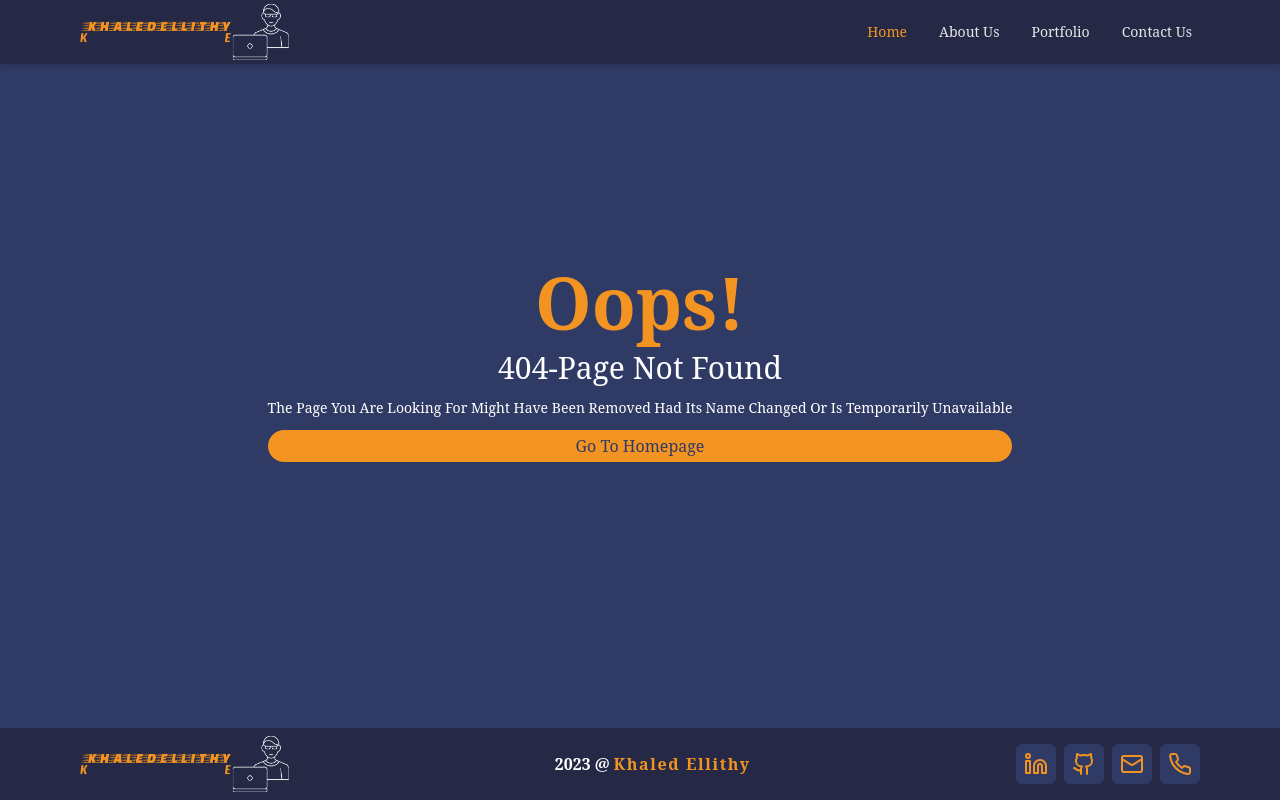
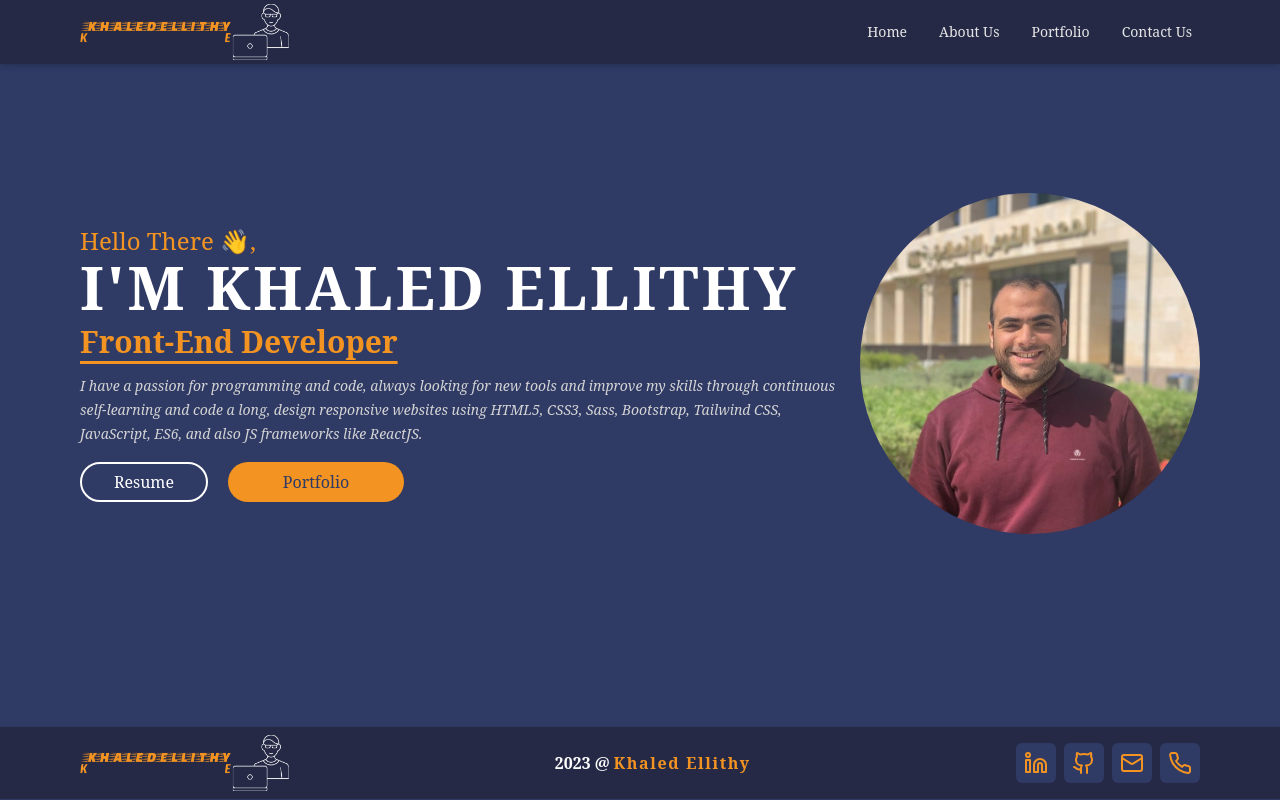
Before and after one commit to KhaledEllithy310/Portfolio-Reactjs-TypeScript, a React (Vite) app: page / in a window 1280 px wide. Before the commit this address led to /home. Built offline with nearby package versions, Linux system fonts and the light colour scheme.

Commit message:
change router3

```diff
--- a/src/Data/index.ts
+++ b/src/Data/index.ts
@@ -1,7 +1,7 @@
 import { IFormInputs, INavigation } from "../Interfaces";
 
 export const navigation: INavigation[] = [
-  { name: "home", to: "/home" },
+  { name: "home", to: "" },
   { name: "about us", to: "/about" },
   // { name: "services", to: "/services" },
   { name: "portfolio", to: "/portfolio" },
--- a/src/Layouts/MainLayout.tsx
+++ b/src/Layouts/MainLayout.tsx
@@ -1,22 +1,10 @@
-import { Outlet, useLocation, useNavigate } from "react-router-dom";
+import { Outlet } from "react-router-dom";
 import Navbar from "../components/Navbar/Navbar";
 import { navigation } from "../Data";
 import { ToastContainer } from "react-toastify";
 import "react-toastify/dist/ReactToastify.css";
 import Footer from "../components/Footer/Footer";
-import { useEffect } from "react";
 const MainLayout = () => {
-  const location = useLocation();
-  const navigate = useNavigate();
-  console.log(location.pathname);
-
-  useEffect(() => {
-    // Redirect to home when the "/" path is accessed
-    if (location.pathname === "/") {
-      navigate("/home");
-      console.log("ddd");
-    }
-  }, [location.pathname, navigate]);
   return (
     <div>
       <Navbar navigation={navigation} />
--- a/src/Pages/NotFound/NotFound.tsx
+++ b/src/Pages/NotFound/NotFound.tsx
@@ -18,7 +18,7 @@ const NotFound = ({}: INotFoundProps) => {
             changed or is temporarily unavailable
           </p>
           <ButtonLink
-            to={"/home"}
+            to={""}
             className="main-btn"
             width="w-30"
             title=" go to homepage"
--- a/src/components/Footer/Footer.tsx
+++ b/src/components/Footer/Footer.tsx
@@ -44,7 +44,7 @@ const Footer = ({ className }: IFooterProps) => {
     <section className={`bg-secondary ${className}`}>
       <section className="container py-2 flex flex-col gap-3 md:flex-row md:justify-between items-center justify-center">
         <section className="flex flex-shrink-0 items-center">
-          <Link to={"/home"}>
+          <Link to={""}>
             <img className="h-14" src={logo} alt="logo" />
           </Link>
         </section>
--- a/src/components/Navbar/Navbar.tsx
+++ b/src/components/Navbar/Navbar.tsx
@@ -33,8 +33,7 @@ const Navbar = ({ navigation }: INavbarProps) => {
               </div>
               <div className="flex flex-1 items-center justify-center sm:items-center sm:justify-between">
                 <div className="flex flex-shrink-0 items-center">
-                  <Link to={"/home"}>
-                    {" "}
+                  <Link to={""}>
                     <img className=" h-10 md:h-14" src={logo} alt="logo" />
                   </Link>
                 </div>
@@ -57,7 +56,6 @@ const Navbar = ({ navigation }: INavbarProps) => {
                   </div>
                 </div>
               </div>
-
             </div>
           </div>
 
```
